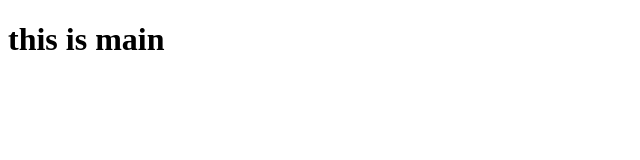
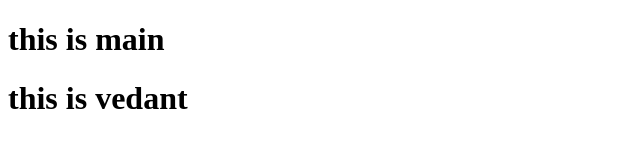
Before and after one commit to V0B0/vedantbarot_07_mid2025, a plain HTML site: page index.html in a window 1280 px wide. Shown: the whole page, without its empty margins (0-640 px from the left). Drawn offline with Linux system fonts and the light colour scheme.

Commit message:
first commit

```diff
--- a/index.html
+++ b/index.html
@@ -7,5 +7,6 @@
 </head>
 <body>
     <h1>this is main </h1>
+    <h1>this is vedant </h1>
 </body>
 </html>
```
